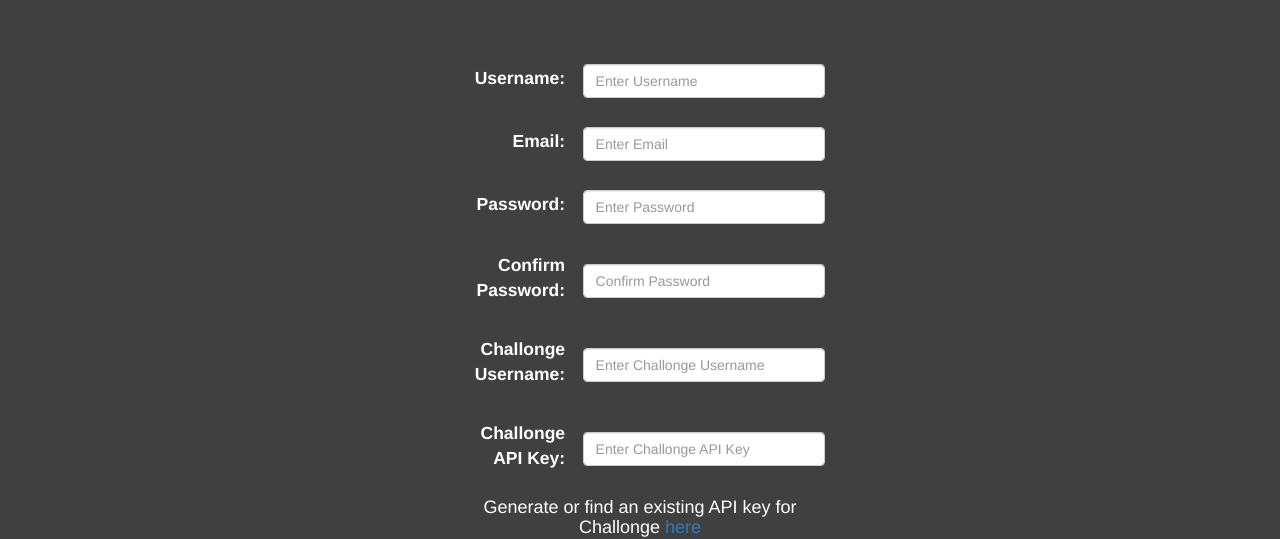
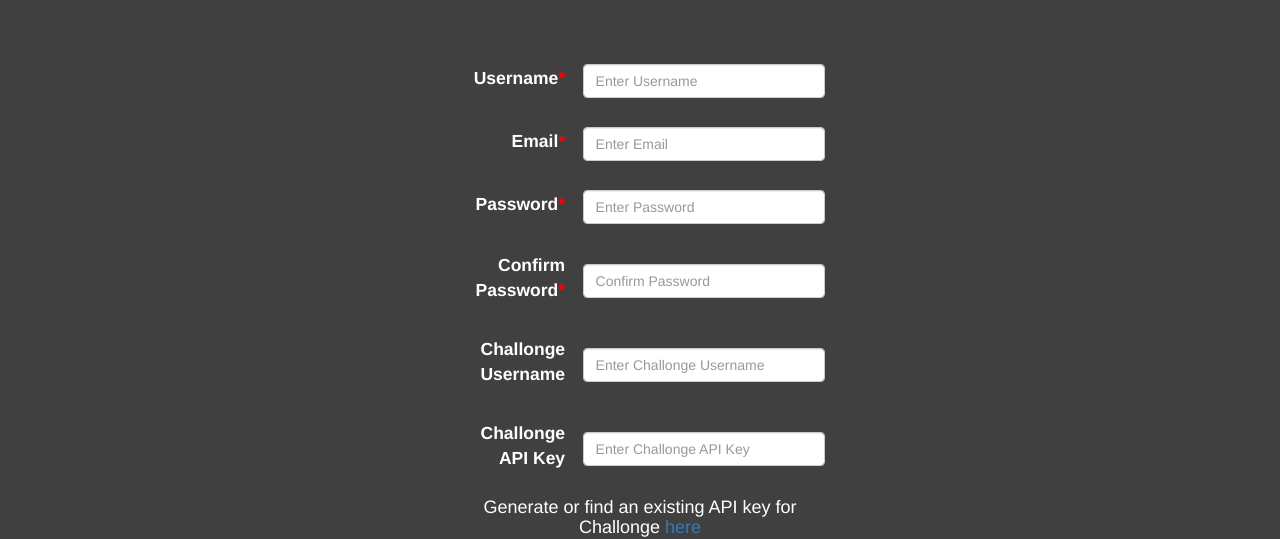
Before and after one commit to C-Dahr/matchup, a Vue app in the folder client/: page /signup in a window 1280 px wide. Shown: the part 179-718 px from the top of the page. Built offline with nearby package versions, Linux system fonts and the light colour scheme.

Commit message:
Added required start "*" to fields required on sign up form. Removed colons from form labels to display better with start.

```diff
--- a/client/src/views/Login.vue
+++ b/client/src/views/Login.vue
@@ -6,13 +6,13 @@
     <div class="d-flex justify-content-center">
       <form action="" method="post" class="account-form">
             <div class="form-group d-flex justify-content-left">
-              <label class="form-label">Username:</label>
+              <label class="form-label">Username</label>
               <input class="form-control" type="text"
               name="fullname" required placeholder="Enter Username"/>
               <span class="Error"></span>
             </div>
             <div class="form-group d-flex justify-content-left">
-              <label class="form-label">Password:</label>
+              <label class="form-label">Password</label>
               <input class="form-control" type="password"
                  name="password" required placeholder="Enter Password"/>
                 <span class="Error"></span>
--- a/client/src/views/SignUp.vue
+++ b/client/src/views/SignUp.vue
@@ -11,42 +11,45 @@
     <div class="d-flex justify-content-center">
       <form @submit="onSubmit"  method="post" class="account-form">
             <div class="form-group d-flex justify-content-left">
-              <label class="form-label">Username:</label>
+              <label class="form-label">Username <span class="required-star">*</span></label>
               <input class="form-control" type="text"
               name="username" v-model="signUpForm.username"
               required placeholder="Enter Username"/>
               <span class="Error"></span>
             </div>
             <div class="form-group d-flex justify-content-left">
-              <label class="form-label">Email:</label>
+              <label class="form-label">Email <span class="required-star">*</span></label>
               <input class="form-control" type="text"
               name="email" v-model="signUpForm.email"
               required placeholder="Enter Email"/>
               <span class="Error"></span>
             </div>
             <div class="form-group d-flex justify-content-left">
-              <label class="form-label">Password:</label>
+              <label class="form-label">Password <span class="required-star">*</span></label>
               <input class="form-control" type="password"
                  name="password" v-model="signUpForm.password"
                  required placeholder="Enter Password"/>
                 <span class="Error"></span>
             </div>
             <div class="form-group d-flex justify-content-left">
-              <label class="form-label">Confirm Password:</label>
+              <label class="form-label">
+                Confirm Password
+                <span class="required-star">*</span>
+              </label>
               <input class="form-control" type="password"
                  name="passwordConfirm" v-model="signUpForm.confirm_password"
                  required placeholder="Confirm Password"/>
                 <span class="Error"></span>
             </div>
             <div class="form-group d-flex justify-content-left">
-              <label class="form-label">Challonge Username:</label>
+              <label class="form-label">Challonge Username</label>
               <input class="form-control" type="text"
               name="challonge_username" v-model="signUpForm.challonge_username"
               placeholder="Enter Challonge Username"/>
               <span class="Error"></span>
             </div>
             <div class="form-group d-flex justify-content-left">
-              <label class="form-label">Challonge API Key:</label>
+              <label class="form-label">Challonge API Key</label>
               <input class="form-control" type="password"
                  name="api_key" v-model="signUpForm.api_key"
                  placeholder="Enter Challonge API Key"/>
@@ -115,3 +118,13 @@ export default {
 };
 
 </script>
+
+<style>
+
+span.required-star {
+  display: inline;
+  float: right;
+  color: red;
+}
+
+</style>
```
